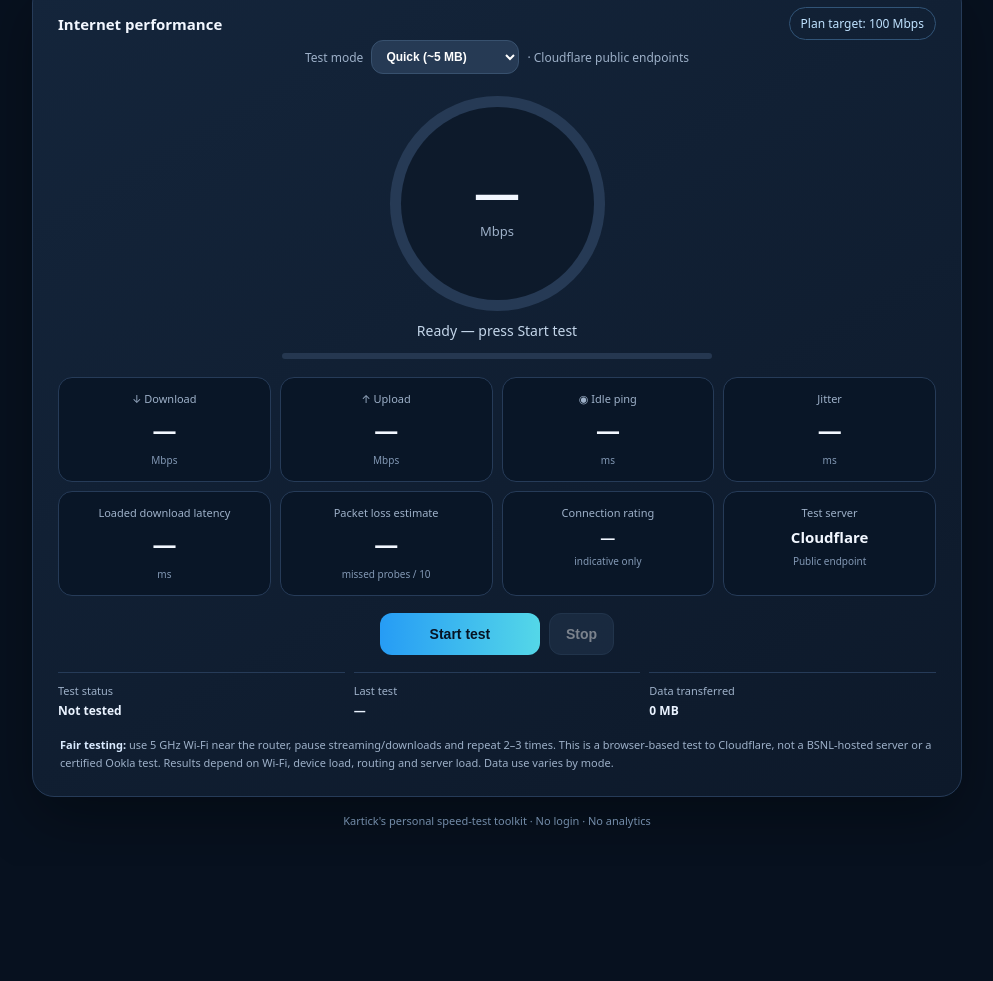
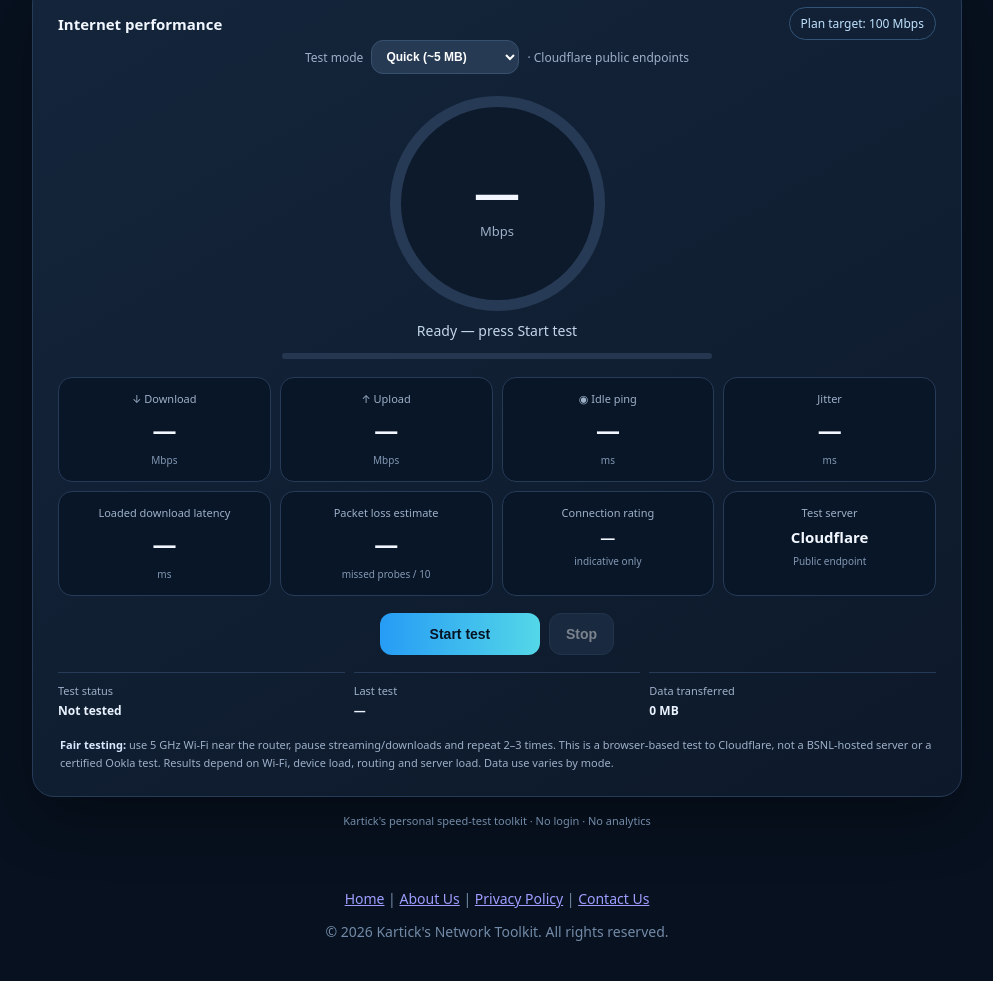
Before and after one commit to krtickcool/kartick-speedtest, a plain HTML site: page index.html in a window 1280 px wide. Shown: the part 180-1161 px from the top of the page, without its empty margins (143-1136 px from the left). Before the commit the page ends 1046 px from the top, so only its background shows below. Drawn offline with Linux system fonts and the light colour scheme.

Commit message:
add footer navigation

```diff
--- a/index.html
+++ b/index.html
@@ -131,4 +131,13 @@ $('clear').onclick=()=>{if(confirm('Delete all saved speed-test history from thi
 document.querySelectorAll('.tab').forEach(b=>b.onclick=()=>{document.querySelectorAll('.tab').forEach(x=>x.classList.toggle('active',x===b));['test','history','info'].forEach(k=>$('view-'+k).classList.toggle('hidden',k!==b.dataset.tab));if(b.dataset.tab==='history')updateHistory()});
 function networkInfo(){const n=navigator.connection||navigator.mozConnection||navigator.webkitConnection;$('browser').textContent=navigator.userAgent.includes('Edg')?'Microsoft Edge':navigator.userAgent.includes('Chrome')?'Chrome':navigator.userAgent.includes('Firefox')?'Firefox':'Browser';$('os').textContent=navigator.userAgentData?.platform||navigator.platform||'Not available';$('ctype').textContent=n?.type||'Not exposed by browser';$('downlink').textContent=n?.downlink?n.downlink+' Mbps':'Not exposed';$('effective').textContent=n?.effectiveType||'Not exposed';$('online').textContent=navigator.onLine?'Online':'Offline';$('screen').textContent=screen.width+' × '+screen.height;$('localtime').textContent=new Date().toLocaleString()}
 networkInfo();window.addEventListener('online',networkInfo);window.addEventListener('offline',networkInfo);updateHistory();
-</script></body></html>
+</script><footer style="text-align:center;padding:22px 10px;margin-top:25px;font-size:14px;color:#738ba8;">
+  <p>
+    <a href="index.html">Home</a> |
+    <a href="about.html">About Us</a> |
+    <a href="privacy.html">Privacy Policy</a> |
+    <a href="contact.html">Contact Us</a>
+  </p>
+  <p>© 2026 Kartick's Network Toolkit. All rights reserved.</p>
+</footer>
+</body></html>
```
